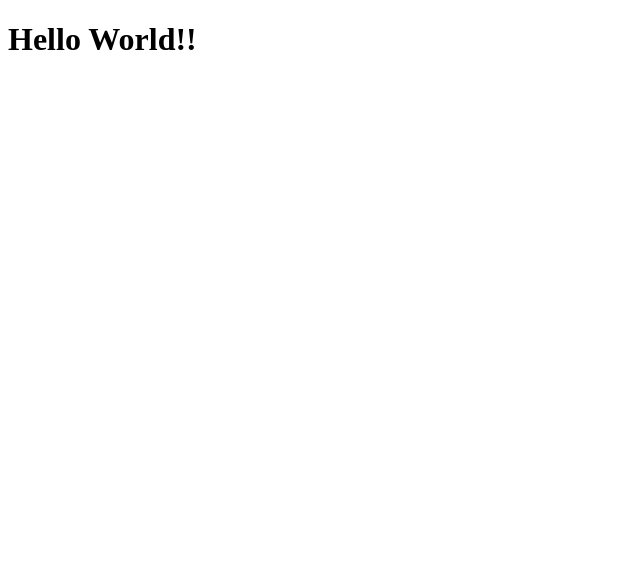
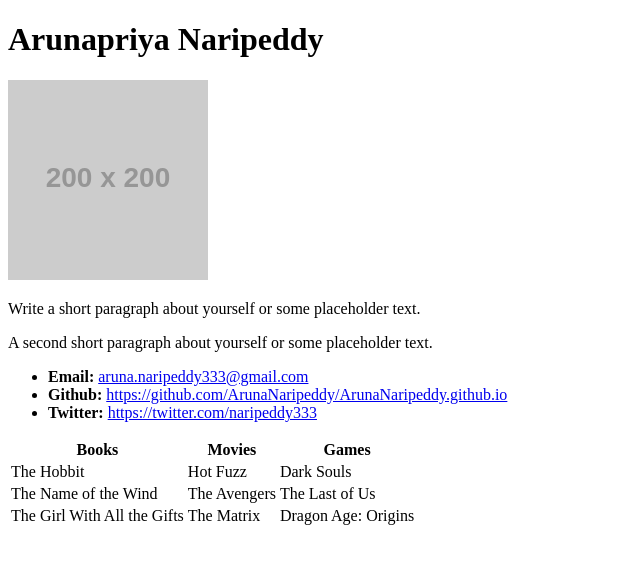
Before and after one commit to ArunaNaripeddy/ArunaNaripeddy.github.io, a plain HTML site: page index.html in a window 1280 px wide. Shown: the whole page, without its empty margins (0-640 px from the left). Drawn offline with Linux system fonts and the light colour scheme; placeholder pictures from the web are drawn by us.

Commit message:
updated index.html

```diff
--- a/index.html
+++ b/index.html
@@ -1,12 +1,48 @@
 <!DOCTYPE html>
-<html lang="en">
+<html lang="en-us">
 <head>
-    <meta charset="UTF-8">
-    <meta name="viewport" content="width=device-width, initial-scale=1.0">
-    <meta http-equiv="X-UA-Compatible" content="ie=edge">
-    <title>Document</title>
+  <meta charset="UTF-8">
+  <title>Activity 1: Basic HTML Bio</title>
 </head>
+
 <body>
-    <h1>Hello World!!</h1>
+
+  <h1>Arunapriya Naripeddy</h1>
+
+  <img src="https://placehold.it/200x200" alt="Arunapriya">
+
+  <p>Write a short paragraph about yourself or some placeholder text.</p>
+  <p>A second short paragraph about yourself or some placeholder text.</p>
+
+  <ul>
+    <li><strong>Email:</strong> <a href="#">aruna.naripeddy333@gmail.com</a></li>
+    <li><strong>Github:</strong> <a href="#">https://github.com/ArunaNaripeddy/ArunaNaripeddy.github.io</a></li>
+    <li><strong>Twitter:</strong> <a href="#">https://twitter.com/naripeddy333</a></li>
+  </ul>
+
+  <table>
+    <tr>
+      <th>Books</th>
+      <th>Movies</th>
+      <th>Games</th>
+    </tr>
+    <tr>
+      <td>The Hobbit</td>
+      <td>Hot Fuzz</td>
+      <td>Dark Souls</td>
+    </tr>
+    <tr>
+      <td>The Name of the Wind</td>
+      <td>The Avengers</td>
+      <td>The Last of Us</td>
+    </tr>
+    <tr>
+      <td>The Girl With All the Gifts</td>
+      <td>The Matrix</td>
+      <td>Dragon Age: Origins</td>
+    </tr>
+  </table>
+
 </body>
+
 </html>
```
